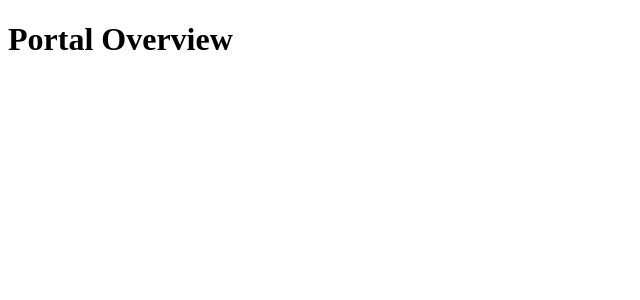
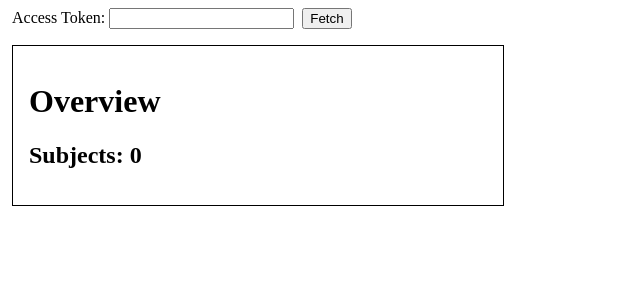
Before and after one commit to bobaekang/poc-portal-overview-component, a React (Create React App) app: page / in a window 1280 px wide. Shown: the top 300 px of the page, without its empty margins (0-640 px from the left). Built offline with nearby package versions, Linux system fonts and the light colour scheme.

Commit message:
Initial setup

```diff
--- a/src/App.js
+++ b/src/App.js
@@ -1,7 +1,29 @@
-import React from "react";
+import React, { useState } from "react";
+import IndexOverview from "./IndexOverview";
 
 function App() {
-  return <h1>Portal Overview</h1>;
+  const [token, setToken] = useState("");
+  const [isFetching, setIsFetching] = useState(false);
+
+  return (
+    <div style={{ maxWidth: "500px" }}>
+      <label style={{ margin: "0 .25rem" }}>
+        Access Token:
+        <input
+          type="text"
+          style={{ margin: "0 .25rem" }}
+          onChange={(e) => setToken(e.target.value)}
+          value={token}
+        />
+      </label>
+      <button onClick={() => setIsFetching(true)}>Fetch</button>
+      <IndexOverview
+        isFetching={isFetching}
+        setIsFetching={setIsFetching}
+        token={token}
+      />
+    </div>
+  );
 }
 
 export default App;
--- /dev/null
+++ b/src/IndexOverview.js
@@ -0,0 +1,41 @@
+import React, { useEffect, useState } from "react";
+
+function fetchData({ token, query }) {
+  return fetch("https://portal.pedscommons.org/api/v0/submission/graphql/", {
+    method: "POST",
+    headers: {
+      Authorization: `Bearer ${token}`,
+      Accept: "*/*",
+      "Content-Type": "application/json",
+      Connection: "keep-alive",
+    },
+    body: JSON.stringify({ query }),
+  }).then((response) => response.json());
+}
+
+function IndexOverview({ isFetching, setIsFetching, token }) {
+  const [subject, setSubject] = useState(0);
+
+  useEffect(() => {
+    if (isFetching)
+      fetchData({ token, query: `{ _inrg_count }` })
+        .then(({ data }) => setSubject(data._inrg_count))
+        .catch((e) => console.error(e))
+        .finally(() => setIsFetching(false));
+  }, [isFetching]); // eslint-disable-line react-hooks/exhaustive-deps
+
+  return (
+    <div
+      style={{
+        border: "1px solid black",
+        margin: "1rem .25rem",
+        padding: "1rem",
+      }}
+    >
+      <h1>Overview</h1>
+      <h2>Subjects: {subject}</h2>
+    </div>
+  );
+}
+
+export default IndexOverview;
```
